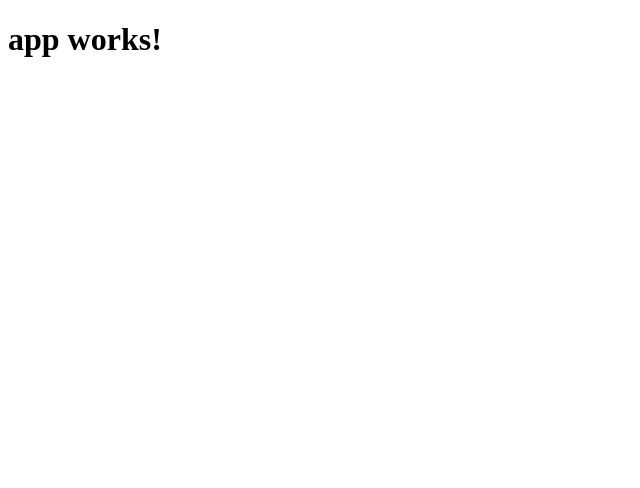
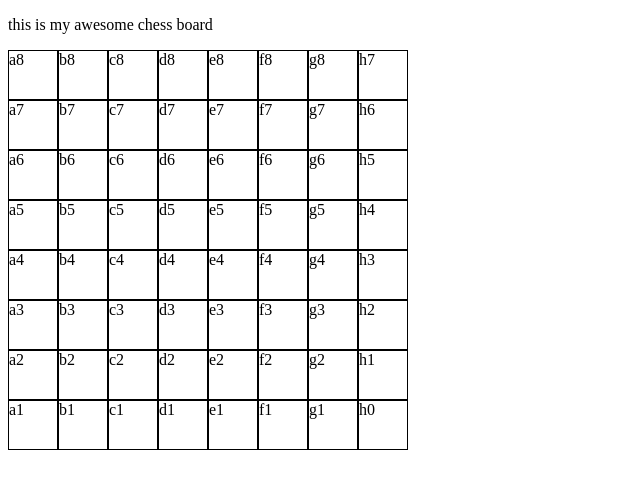
Before and after one commit to Dimicraftscode/chess-ng2, an Angular app: page / in a window 1280 px wide. Shown: the top 488 px of the page, without its empty margins (0-640 px from the left). Built offline with nearby package versions, Linux system fonts and the light colour scheme.

Commit message:
first commit

```diff
--- /dev/null
+++ b/src/app/board/board.component.css
@@ -0,0 +1,3 @@
+.board{
+    width: 400px;
+}
--- /dev/null
+++ b/src/app/board/board.component.html
@@ -0,0 +1,7 @@
+<p>
+  {{title}}
+</p>
+<div class="board">
+  <app-square *ngFor="let item of items; let myIndex = index" [name]=item.name class="square">
+  </app-square>
+</div>
--- /dev/null
+++ b/src/app/board/board.component.ts
@@ -0,0 +1,22 @@
+import { Component, OnInit } from '@angular/core';
+import { Square } from '../domain/Square';
+
+@Component({
+  selector: 'app-board',
+  templateUrl: './board.component.html',
+  styleUrls: ['./board.component.css']
+})
+export class BoardComponent implements OnInit {
+
+  title = 'this is my awesome chess board';
+  items = [];
+  constructor() {
+    for (let i = 0; i < 64; i++){
+      this.items.push(new Square(i));
+    }
+  }
+
+  ngOnInit() {
+
+  }
+}
--- /dev/null
+++ b/src/app/domain/Piece.ts
@@ -0,0 +1,14 @@
+export class Piece{
+    color: Color;
+    squareIndex: number;
+    icon: string;
+
+    constructor(){
+
+    }
+}
+
+enum Color{
+    white,
+    black
+}
--- /dev/null
+++ b/src/app/domain/Square.ts
@@ -0,0 +1,17 @@
+import { Piece } from './Piece';
+
+export class Square{
+  index: number;
+  name: string;
+  piece: Piece;
+
+  constructor(i: number){
+    this.index = i;
+    this.name = this.getLineFromNumber((i) % 8) + (8 - (Math.floor((i+1)/8)));
+  }
+
+  getLineFromNumber(i: number){
+    var lines = ['a','b','c','d','e','f','g','h']
+    return i < 8 ? lines[i] : null;
+  }
+}
--- /dev/null
+++ b/src/app/square/square.component.css
@@ -0,0 +1,7 @@
+.square{
+    height: 50px;
+    width: 50px;
+    border: 1px solid black;
+    float: left;
+    box-sizing: border-box;
+}
--- /dev/null
+++ b/src/app/square/square.component.html
@@ -0,0 +1,3 @@
+<div class="square">
+  {{name}}
+</div>
--- /dev/null
+++ b/src/app/square/square.component.ts
@@ -0,0 +1,15 @@
+import { Component, OnInit, Input } from '@angular/core';
+
+@Component({
+  selector: 'app-square',
+  templateUrl: './square.component.html',
+  styleUrls: ['./square.component.css']
+})
+export class SquareComponent implements OnInit {
+  @Input() name: string;
+  constructor() { }
+
+  ngOnInit() {
+  }
+
+}
--- a/src/index.html
+++ b/src/index.html
@@ -9,6 +9,6 @@
   <link rel="icon" type="image/x-icon" href="favicon.ico">
 </head>
 <body>
-  <app-root>Loading...</app-root>
+  <app-board>Loading...</app-root>
 </body>
 </html>
```
Also changed, not shown: src/app/app.module.ts (+6 -2 lines), 2 other files (tests, documents, lock files or other folders).
